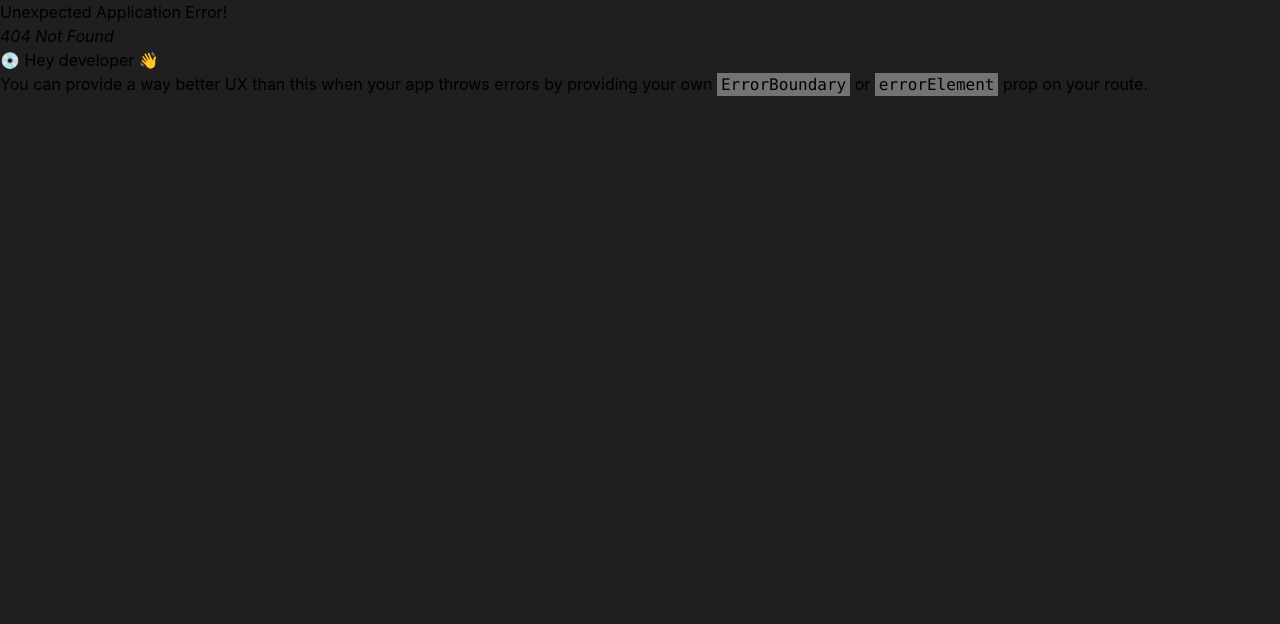
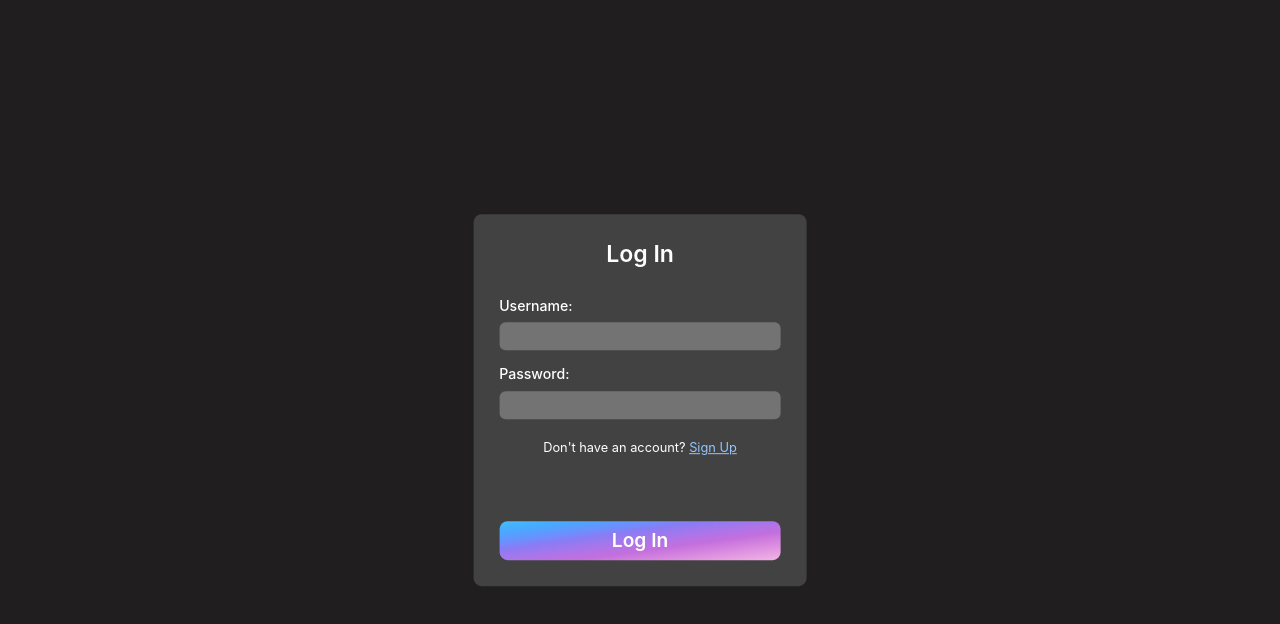
Before and after one commit to RantoPhantom/camel, a React (Create React App) app in the folder frontend/: page /login in a window 1280 px wide. Before the commit this address had no page. Shown: the top 624 px of the page. Built offline with nearby package versions, Linux system fonts and the light colour scheme.

Commit message:
Update Login/SignUp static UI

```diff
--- a/frontend/src/index.jsx
+++ b/frontend/src/index.jsx
@@ -12,13 +12,20 @@ import {
 } from 'react-router-dom'
 import NewChat from './page/NewChat';
 import ChatDetail from './page/ChatDetail';
+import Login from './page/Login';
+import SignUp from './page/SignUp';
 
 const router = createBrowserRouter(
   createRoutesFromElements(
-    <Route path="/" element={<RootLayout />}>
-      <Route index element={<Navigate to={"./newchat"} />} />
-      <Route path="newchat" element={<NewChat />} />
-      <Route path="chatdetail" element={<ChatDetail />} />
+    <Route path="/">
+      <Route index element={<Navigate to={"./chat"} />} />
+      <Route path="login" element={<Login />} />
+      <Route path="signup" element={<SignUp />} />
+      <Route path="chat" element={<RootLayout />}>
+        <Route index element={<Navigate to={"./newchat"} />} />
+        <Route path="newchat" element={<NewChat />} />
+        <Route path="chatdetail" element={<ChatDetail />} />
+      </Route>
     </Route>
   )
 )
--- /dev/null
+++ b/frontend/src/page/Login.jsx
@@ -0,0 +1,31 @@
+
+
+export default function Login() {
+    return (
+        <div className="w-[100vw] h-[100vh] relative text-white">
+            <div className="w-fit h-fit bg-dark-gray absolute top-1/2 left-1/2 translate-x-[-50%] translate-y-[-50%] rounded-lg box-border px-[2vw] py-[1vw] flex flex-col">
+                <div className="text-[1.8vw] font-[600] mx-auto py-[0.8vw]">
+                    Log In
+                </div>
+                <div className="flex flex-col gap-[0.5vw] mt-[1vw]">
+                    <div className="text-[1.1vw] font-[500]">
+                        Username:
+                    </div>
+                    <input type="text" className="text-[1.2vw] w-[22vw] py-[0.2vw] px-[0.5vw] bg-gray rounded-md text-input"></input>
+                </div>
+                <div className="flex flex-col gap-[0.5vw] mt-[1vw]">
+                    <div className="text-[1.1vw] font-[500]">
+                        Password:
+                    </div>
+                    <input type="text" className="text-[1.2vw] w-[22vw] py-[0.2vw] px-[0.5vw] bg-gray rounded-md text-input"></input>
+                </div>
+                <div className="flex justify-center mt-[1.5vw] text-[1vw]">
+                    <p>Don't have an account? <a href="./signup" className="underline text-blue-300">Sign Up</a></p>
+                </div>
+                <div className="w-full gradient text-[1.5vw] font-[600] text-center mt-[5vw] py-[0.4vw] rounded-lg mb-[1vw]">
+                    Log In
+                </div>
+            </div>
+        </div>
+    )
+}
--- /dev/null
+++ b/frontend/src/page/SignUp.jsx
@@ -0,0 +1,31 @@
+
+
+export default function SignUp() {
+    return (
+        <div className="w-[100vw] h-[100vh] relative text-white">
+            <div className="w-fit h-fit bg-dark-gray absolute top-1/2 left-1/2 translate-x-[-50%] translate-y-[-50%] rounded-lg box-border px-[2vw] py-[1vw] flex flex-col">
+                <div className="text-[1.8vw] font-[600] mx-auto py-[0.8vw]">
+                    Sign Up
+                </div>
+                <div className="flex flex-col gap-[0.5vw] mt-[1vw]">
+                    <div className="text-[1.1vw] font-[500]">
+                        Username:
+                    </div>
+                    <input type="text" className="text-[1.2vw] w-[22vw] py-[0.2vw] px-[0.5vw] bg-gray rounded-md text-input"></input>
+                </div>
+                <div className="flex flex-col gap-[0.5vw] mt-[1vw]">
+                    <div className="text-[1.1vw] font-[500]">
+                        Password:
+                    </div>
+                    <input type="text" className="text-[1.2vw] w-[22vw] py-[0.2vw] px-[0.5vw] bg-gray rounded-md text-input"></input>
+                </div>
+                <div className="flex justify-center mt-[1.5vw] text-[1vw]">
+                    <p>Have an account already? <a href="./login" className="underline text-blue-300">Log In</a></p>
+                </div>
+                <div className="w-full gradient text-[1.5vw] font-[600] text-center mt-[5vw] py-[0.4vw] rounded-lg mb-[1vw]">
+                    Sign Up
+                </div>
+            </div>
+        </div>
+    )
+}
```
